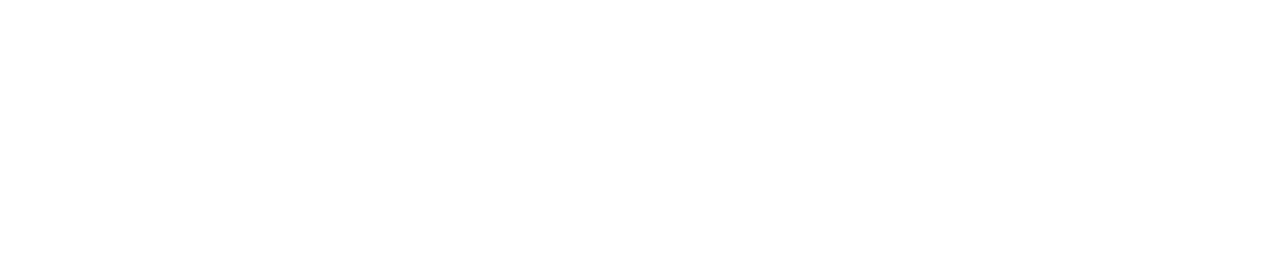
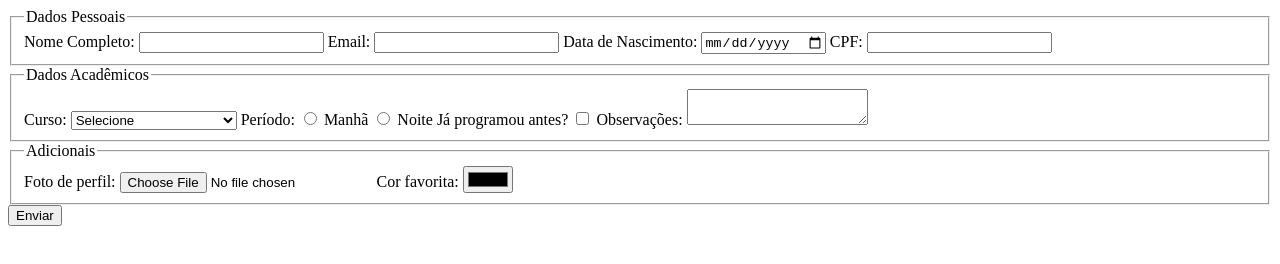
Before and after one commit to brunoaugusto1510/Programacao-Web, a plain HTML site: page Aula 4/index.html in a window 1280 px wide. Drawn offline with Linux system fonts and the light colour scheme.

Commit message:
feat - finalização form aula 4

```diff
--- a/Aula 4/index.html
+++ b/Aula 4/index.html
@@ -3,9 +3,61 @@
 <head>
     <meta charset="UTF-8">
     <meta name="viewport" content="width=device-width, initial-scale=1.0">
-    <title>Document</title>
+    <title>Formulários - Aula 4</title>
 </head>
 <body>
+    <form action="/cadastro" method="POST">
+        <fieldset>
+            <legend>Dados Pessoais</legend>
+            <label for="nome">Nome Completo:</label>
+            <input type="text" id="nome" name="nome" minlength="5" required>
 
+            <label for="email">Email:</label>
+            <input type="email" id="email" name="email" required>
+
+            <label for="data_nasc">Data de Nascimento:</label>
+            <input type="date" id="data_nasc" name="data_nasc" required>
+
+            <label for="cpf">CPF:</label>
+            <input type="text" id="cpf" name="cpf" pattern="[0-9]{3}\.[0-9]{3}\.[0-9]{3}-[0-9]{2}" required >
+        </fieldset>
+        <fieldset>
+            <legend>Dados Acadêmicos</legend>
+
+            <label for="curso">Curso:</label>
+            <select id="curso" name="curso" required>
+                <option value="">Selecione</option>
+                <option value="cc">Ciência da Computação</option>
+                <option value="si">Sistemas de Informação</option>
+                <option value="eng">Engenharia de Software</option>
+            </select>
+
+            <label for="periodo">Período:</label>
+            <input type="radio" id="manha" name="periodo" value="manha" required>
+            <label for="manha">Manhã</label>
+            <input type="radio" id="noite" name="periodo" value="noite" required>
+            <label for="noite">Noite</label>
+
+            <label for="programou" >Já programou antes?</label>
+            <input type="checkbox" id="programou" name="programou">
+
+            <label for="observacoes">Observações:</label>
+            <textarea id="observacoes" name="observacoes"></textarea>
+        </fieldset>
+        <fieldset>
+            <legend>Adicionais</legend>
+
+            <label for="foto">Foto de perfil:</label>
+            <input type="file" id="foto" name="foto">
+
+            <label for="cor_fav">Cor favorita:</label>
+            <input type="color" id="cor_fav" name="cor_fav">
+        </fieldset>
+
+    <button type="submit">
+        Enviar
+    </button>
+
+    </form>
 </body>
 </html>
```
